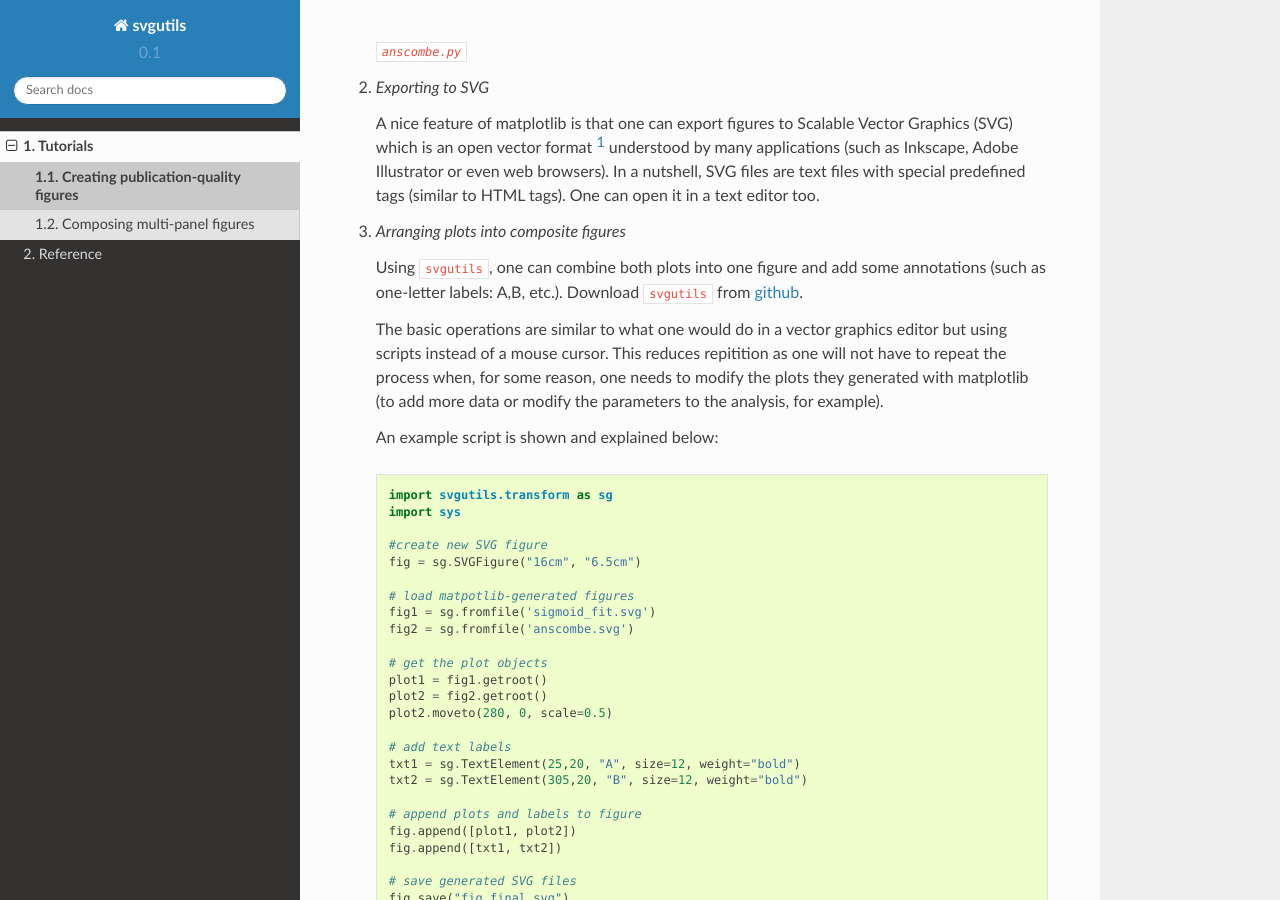
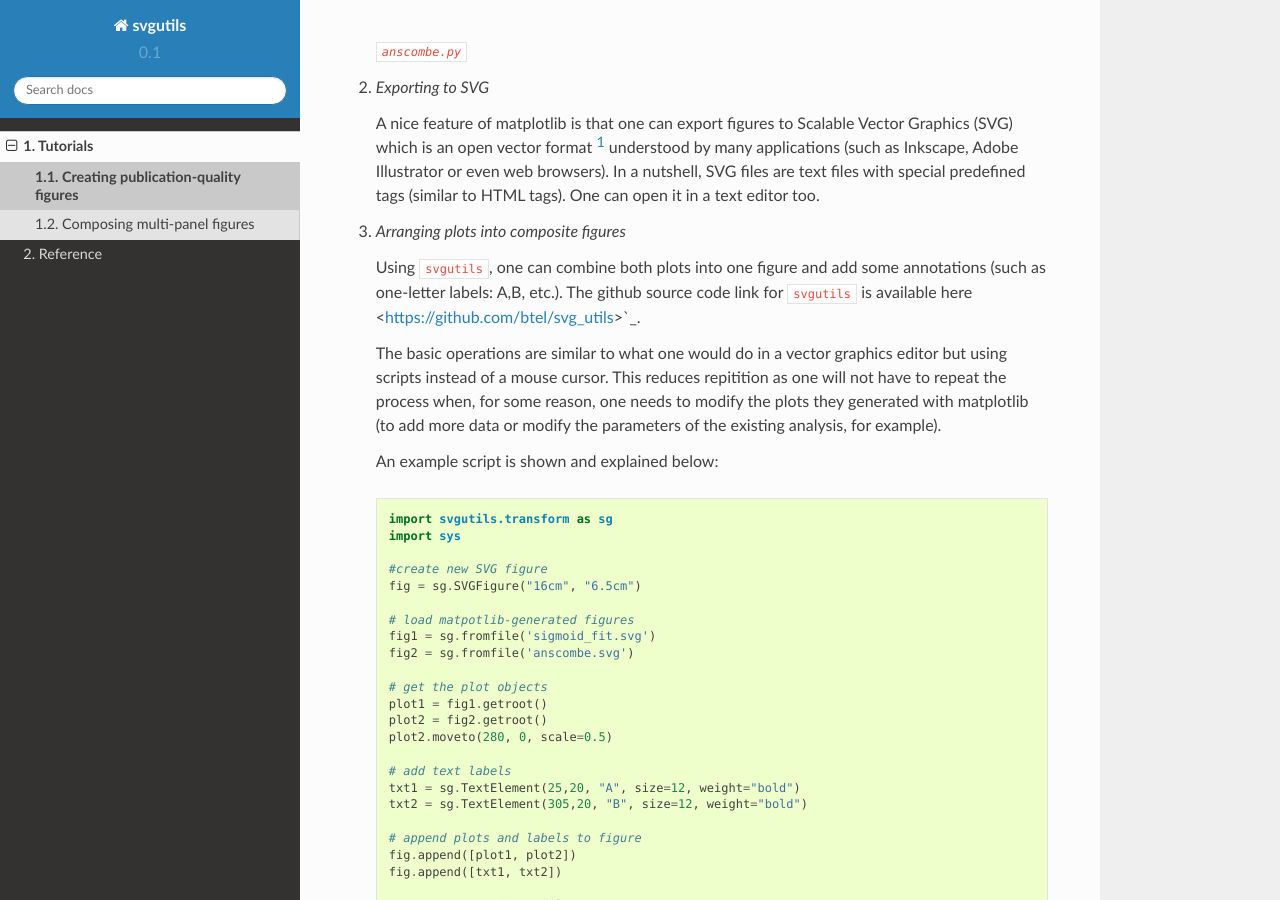
Before and after one commit to btel/svg_utils, a Sphinx documentation site: the page built from docs/source/tutorials/publication_quality_figures.rst, in a window 1280 px wide and 900 px high, scrolled down 1468 px. Built offline with Sphinx 7.4.7 and the Read the Docs theme 2.0.0, drawn with Linux system fonts in a browser that asks for light colours.

Commit message:
Update publication_quality_figures.rst

```diff
--- a/docs/source/tutorials/publication_quality_figures.rst
+++ b/docs/source/tutorials/publication_quality_figures.rst
@@ -55,14 +55,14 @@ which completely resides on Python tools is given here.
 3. *Arranging plots into composite figures*
 
    Using ``svgutils``, one can combine both plots into one figure and add
-   some annotations (such as one-letter labels: A,B, etc.). Download ``svgutils`` from `github
+   some annotations (such as one-letter labels: A,B, etc.). The github source code link for ``svgutils`` is available here
    <https://github.com/btel/svg_utils>`_.
 
    The basic operations are similar to what one would do in a vector
    graphics editor but using scripts instead of a mouse cursor. This reduces repitition as one will not have to repeat the process when,
    for some reason, one needs to modify the plots they generated
    with matplotlib (to add more data or modify the
-   parameters to the analysis, for example).
+   parameters of the existing analysis, for example).
 
    An example script is shown and explained below:
 
```
